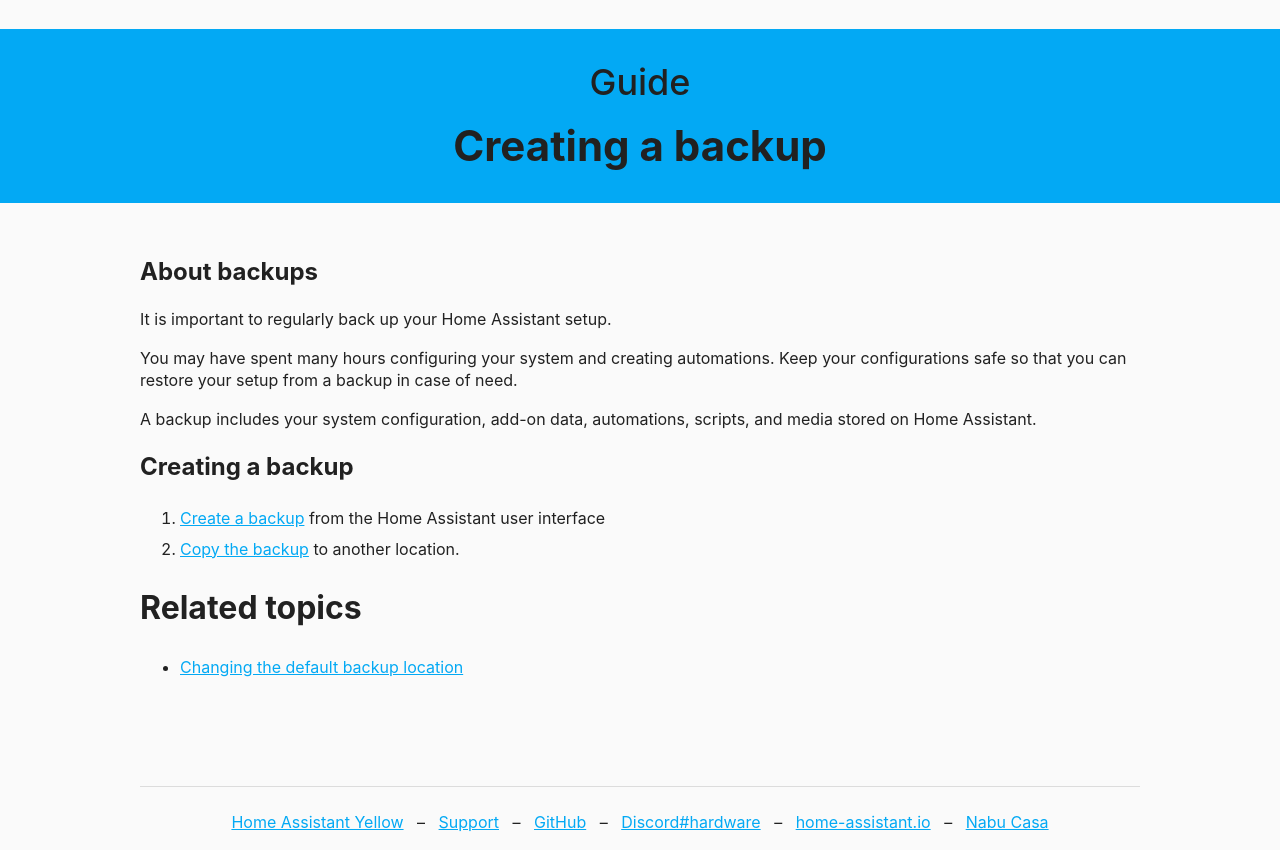
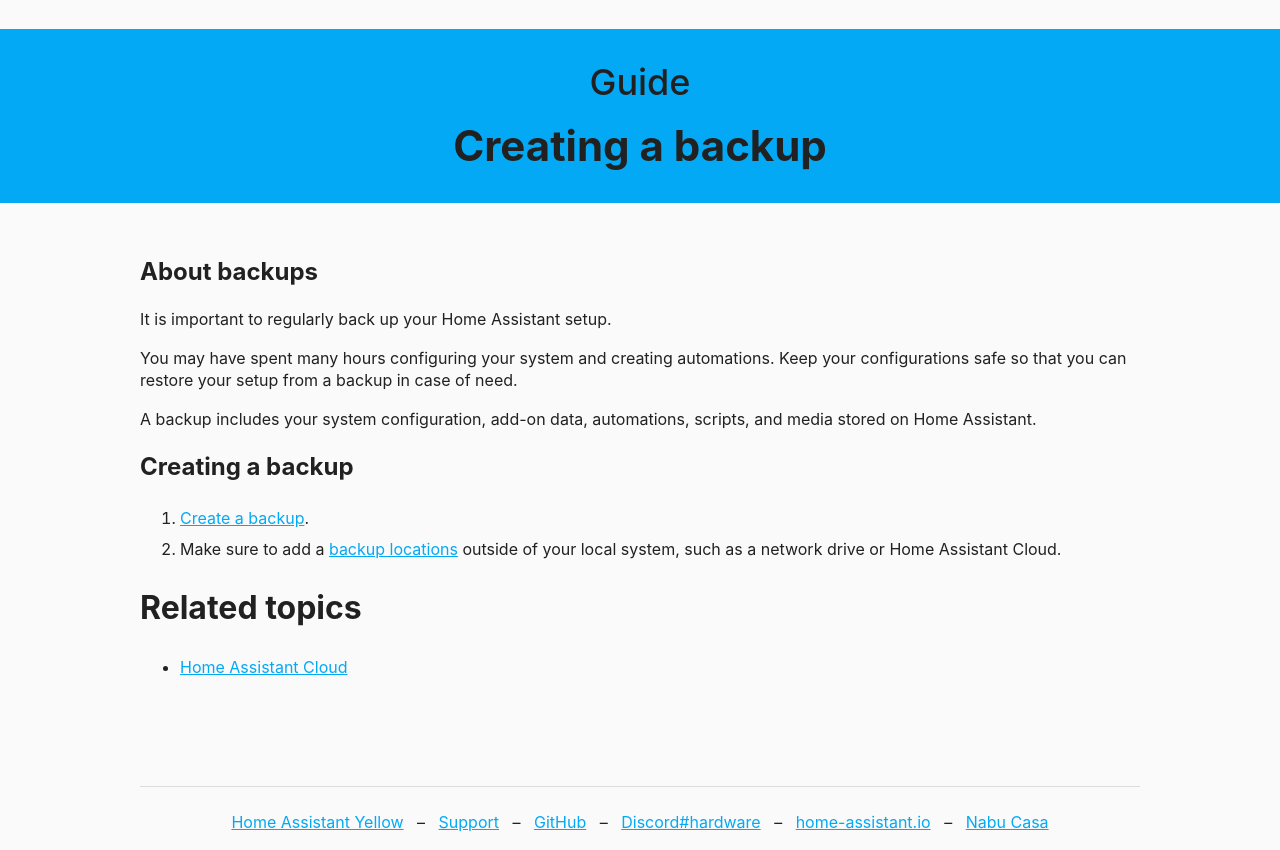
Before and after one commit to home-assistant/yellow.home-assistant.io, an Eleventy site: page src/guides/create-backup.html in a window 1280 px wide. Shown: the part 99-949 px from the top of the page. Built offline with nearby package versions, Linux system fonts and the light colour scheme; Eleventy itself is replaced by a stand-in of ours; files that its build step writes are made by us from their sources.

Commit message:
Create backup: update links to reflect current docs

```diff
--- a/src/guides/create-backup.html
+++ b/src/guides/create-backup.html
@@ -16,18 +16,18 @@
     </p>
     <ol start="1">
       <li>
-        <span><a href="https://www.home-assistant.io/common-tasks/os/#making-a-backup-from-the-ui">
-            Create a backup</a> from the Home Assistant user interface</span>
+        <span><a href="https://www.home-assistant.io/common-tasks/os/#setting-up-an-automatic-backup-process">
+            Create a backup</a>.</span>
       </li>
       <li>
-        <span><a href="https://www.home-assistant.io/common-tasks/os/#copying-your-backups-to-another-location">
-            Copy the backup</a> to another location.</span>
+        <span>Make sure to add a <a href="https://www.home-assistant.io/common-tasks/os/#defining-backup-locations">
+            backup locations</a> outside of your local system, such as a network drive or Home Assistant Cloud.</span>
       </li>
     </ol>
       <p></p>
     <h1>Related topics</h1>
     <p><ul>
-        <li><a href="https://www.home-assistant.io/common-tasks/os/#change-default-backup-location">Changing the default backup location</a>
+        <li><a href="https://www.nabucasa.com/config/">Home Assistant Cloud</a>
         </li>
     </ul></p>
 
```
